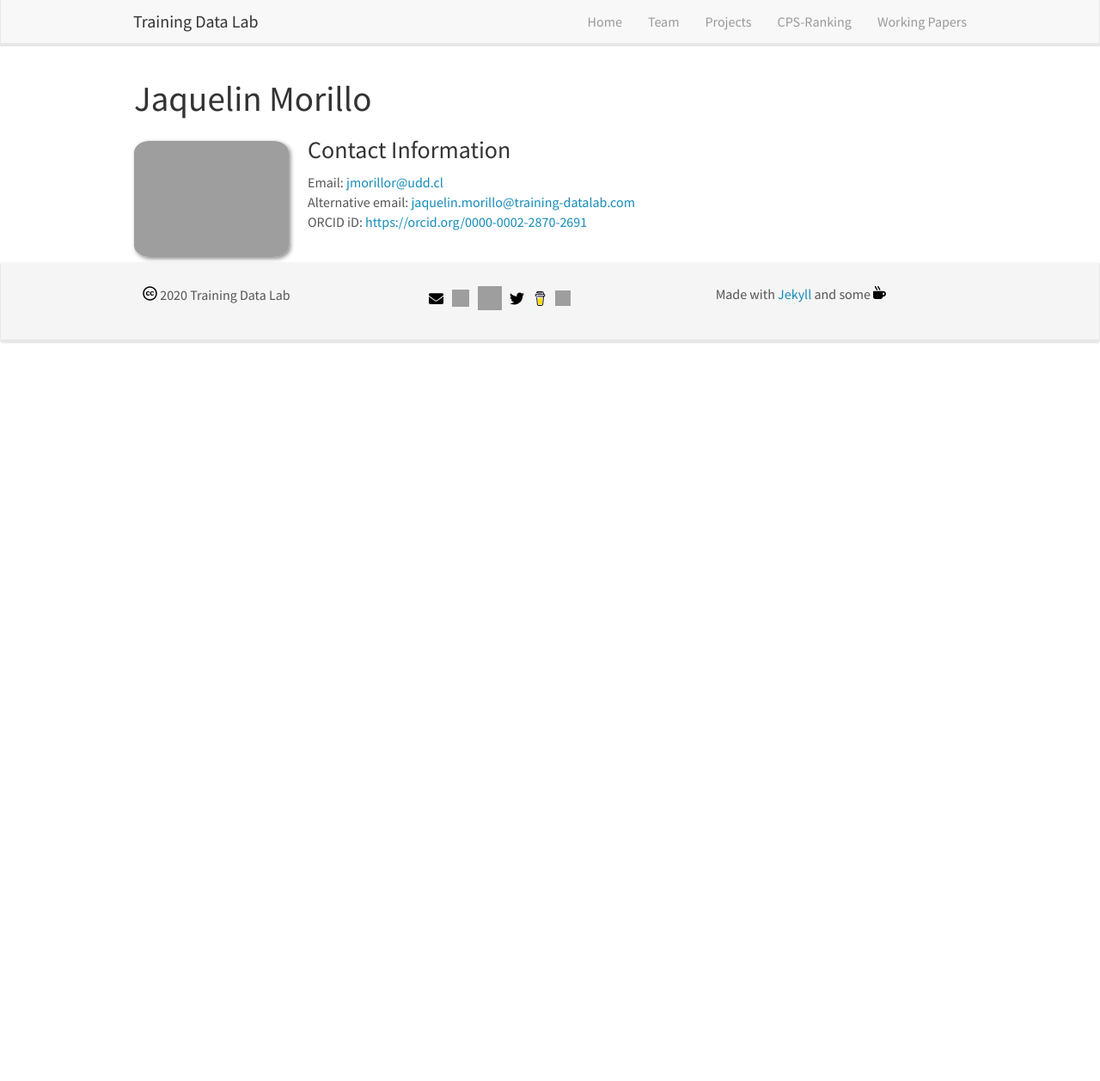
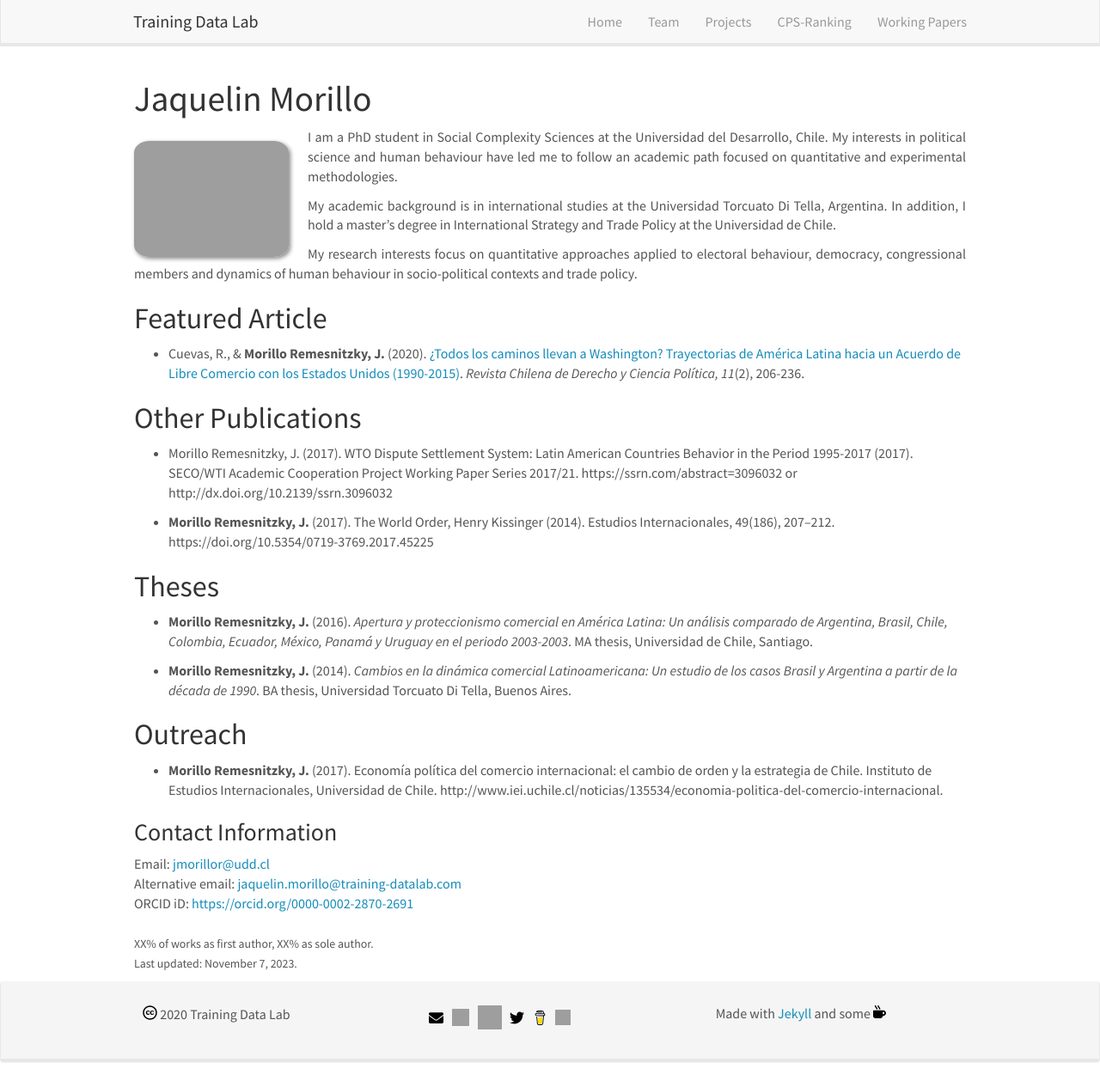
Before and after one commit to training-datalab/old-training-datalab.com, a Jekyll site: the page built from _pages/jmorillo.md, in a window 1280 px wide and 1258 px high. Shown: the whole window at 86% size. Built offline with Jekyll 4.4.1, drawn with Linux system fonts in a browser that asks for light colours; nearby versions of some CDN libraries.

Commit message:
Update jmorillo.md
Co-Authored-By: jaquelin Morillo <91754541+JaquelinMorillo@users.noreply.github.com>

```diff
--- a/_pages/jmorillo.md
+++ b/_pages/jmorillo.md
@@ -10,9 +10,37 @@ permalink: /team/jmorillo/
 
 <img src="https://training-datalab.com/images/team/jmorillo.jpg" class="img-responsive" width="180px" style="float: left" />
 
+<p align=" justify">I am a PhD student in Social Complexity Sciences at the Universidad del Desarrollo, Chile. My interests in political science and human behaviour have led me to follow an academic path focused on quantitative and experimental methodologies.</p>
+
+<p align=" justify">My academic background is in international studies at the Universidad Torcuato Di Tella, Argentina. In addition, I hold a master's degree in International Strategy and Trade Policy at the Universidad de Chile.</p>
+
+<p align=" justify">My research interests focus on quantitative approaches applied to electoral behaviour, democracy, congressional members and dynamics of human behaviour in socio-political contexts and trade policy.</p>
+
+## Featured Article
+
+- Cuevas, R., & **Morillo Remesnitzky, J.** (2020). <a href="https://doi.org/10.7770/rchdcp-V11N2-art2334" target="_blank">¿Todos los caminos llevan a Washington? Trayectorias de América Latina hacia un Acuerdo de Libre Comercio con los Estados Unidos (1990-2015)</a>. *Revista Chilena de Derecho y Ciencia Política, 11*(2), 206-236.
+
+## Other Publications
+
+- Morillo Remesnitzky, J. (2017). WTO Dispute Settlement System: Latin American Countries Behavior in the Period 1995-2017 (2017). SECO/WTI Academic Cooperation Project Working Paper Series 2017/21. https://ssrn.com/abstract=3096032 or http://dx.doi.org/10.2139/ssrn.3096032
+
+- **Morillo Remesnitzky, J.** (2017). The World Order, Henry Kissinger (2014). Estudios Internacionales, 49(186), 207–212. https://doi.org/10.5354/0719-3769.2017.45225
+
+## Theses
+
+- **Morillo Remesnitzky, J.** (2016). *Apertura y proteccionismo comercial en América Latina: Un análisis comparado de Argentina, Brasil, Chile, Colombia, Ecuador, México, Panamá y Uruguay en el periodo 2003-2003*. MA thesis, Universidad de Chile, Santiago.
+
+- **Morillo Remesnitzky, J.** (2014). *Cambios en la dinámica comercial Latinoamericana: Un estudio de los casos Brasil y Argentina a partir de la década de 1990*. BA thesis, Universidad Torcuato Di Tella, Buenos Aires.
+
+## Outreach
+
+- **Morillo Remesnitzky, J.** (2017). Economía política del comercio internacional: el cambio de orden y la estrategia de Chile. Instituto de Estudios Internacionales, Universidad de Chile. http://www.iei.uchile.cl/noticias/135534/economia-politica-del-comercio-internacional.
+
 ### Contact Information
 
 Email: <a href="mailto:jmorillor@udd.cl">jmorillor@udd.cl</a><br />
 Alternative email: <a href="mailto:jaquelin.morillo@training-datalab.com">jaquelin.morillo@training-datalab.com</a><br />
 ORCID iD: <a href="https://orcid.org/0000-0002-2870-2691" target="_blank">https://orcid.org/0000-0002-2870-2691</a><br />
 <br />
+<small>XX% of works as first author, XX% as sole author.</small><br />
+<small>Last updated: November 7, 2023.</small>
```
